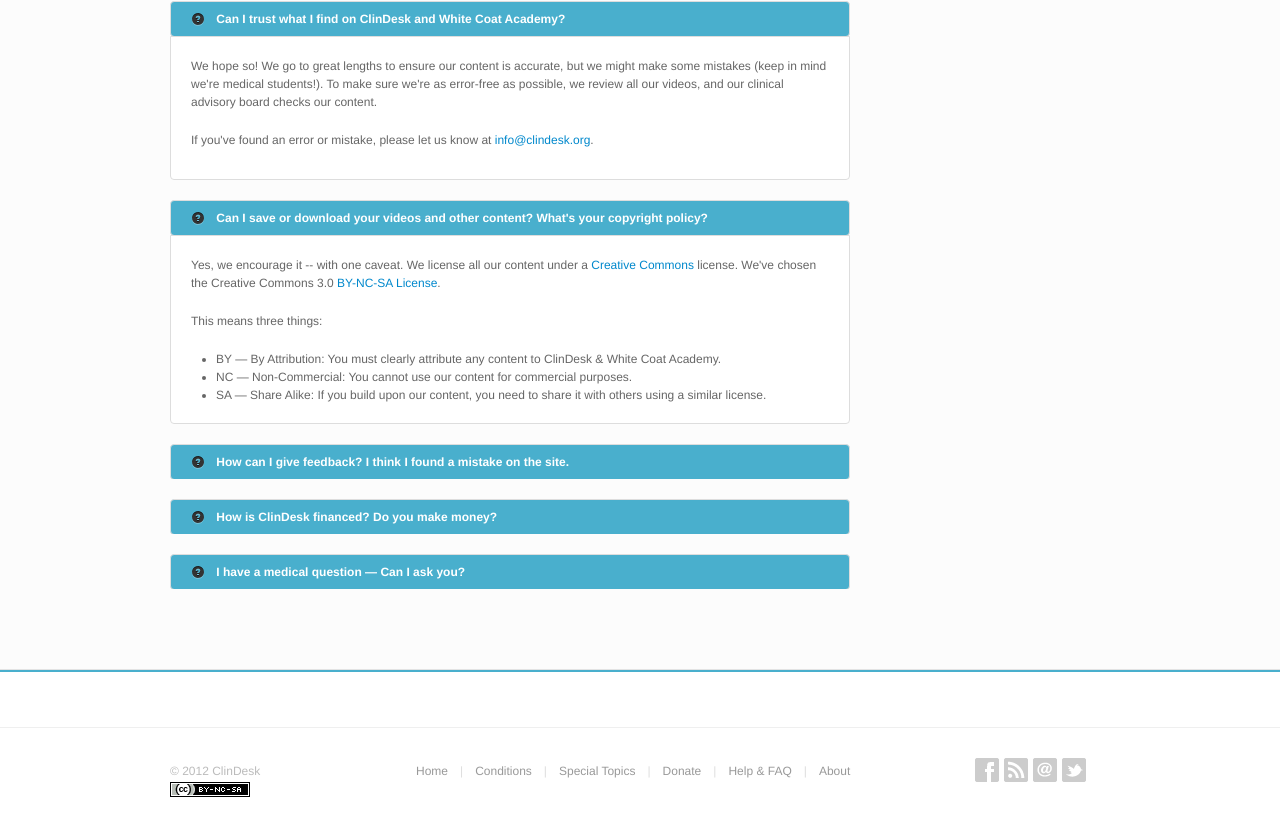
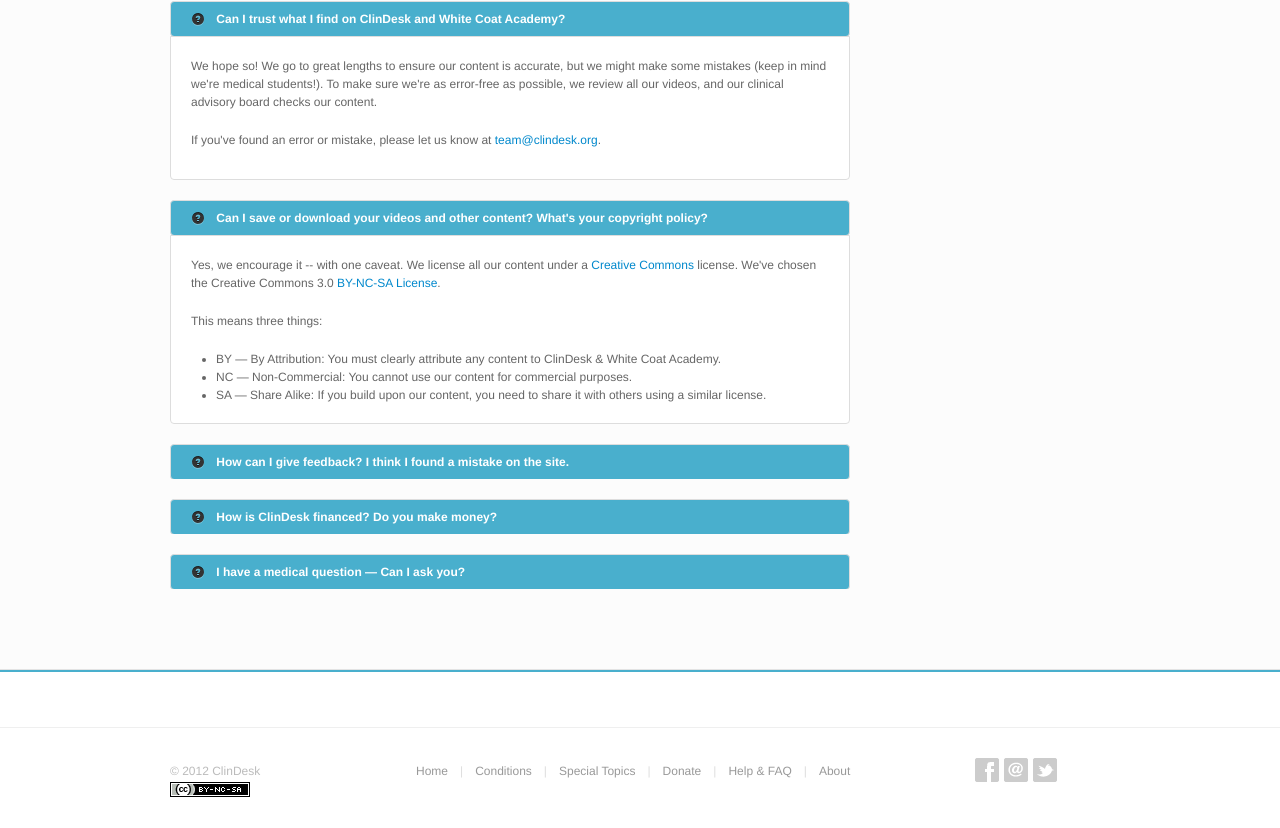
Before and after one commit to WhiteCoatAcademy/clindesk.org, a Flask app: page /help.html in a window 1280 px wide. Shown: the part 399-1227 px from the top of the page. Run offline with Flask 2, Linux system fonts and the light colour scheme; some libraries are stand-ins or nearby versions.

Commit message:
info@ -> team@ email

```diff
--- a/templates/about.html
+++ b/templates/about.html
@@ -175,7 +175,7 @@
                                                  <tbody>
                                                    <tr>
                                                      <td>General Questions &amp; Feedback</td>
-                                                     <td><a href="mailto:info@clindesk.org">info@clindesk.org</a></td>
+                                                     <td><a href="mailto:team@clindesk.org">team@clindesk.org</a></td>
                                                    </tr>
                                                    <tr>
                                                      <td>Media &amp; PR Inquiries</td>
--- a/templates/base.html
+++ b/templates/base.html
@@ -200,7 +200,6 @@
                 </div>
                 <div class="span2 smedia">
                     <a href="https://www.facebook.com/ClinDesk" data-rel="tooltip" title="Facebook"  class="sm-icon sm-icon-facebook"></a>
-                    <a href="#" data-rel="tooltip" data-position="bottom" title="Get RSS Feed"  class="sm-icon sm-icon-rss"></a>
                     <a href="/about.html#contact" data-rel="tooltip" data-position="bottom" title="Email Us"  class="sm-icon sm-icon-email"></a>
                     <a href="https://twitter.com/ClinDesk" data-position="bottom" data-rel="tooltip" title="Follow Us"  class="sm-icon sm-icon-twitter"></a>
                 </div>
--- a/templates/help.html
+++ b/templates/help.html
@@ -46,7 +46,7 @@
                             <div class="faq-inner">
                                 <p>We hope so! We go to great lengths to ensure our content is accurate, but we might make some mistakes (keep in mind we're medical students!).
                                 To make sure we're as error-free as possible, we review all our videos, and our clinical advisory board checks our content.</p>
-                                <p>If you've found an error or mistake, please let us know at <a href="mailto:info@clindesk.org">info@clindesk.org</a>.</p>
+                                <p>If you've found an error or mistake, please let us know at <a href="mailto:team@clindesk.org">team@clindesk.org</a>.</p>
                             </div>
                           </div>
                         </div>
@@ -88,7 +88,7 @@
                           </div>
                           <div class="faq-body collapse" id="faq4">
                             <div class="faq-inner">
-                                <p>We'd love to hear from you!  if you find a topic confusing (or think we got something wrong!), e-mail us at <a href="mailto:info@clindesk.org">info@clindesk.org</a>. Keep in mind that we cannot provide any medical advice, but we'd love feedback on our videos!</p></p>
+                                <p>We'd love to hear from you!  if you find a topic confusing (or think we got something wrong!), e-mail us at <a href="mailto:team@clindesk.org">team@clindesk.org</a>. Keep in mind that we cannot provide any medical advice, but we'd love feedback on our videos!</p></p>
                             </div>
                           </div>
                         </div>
```
